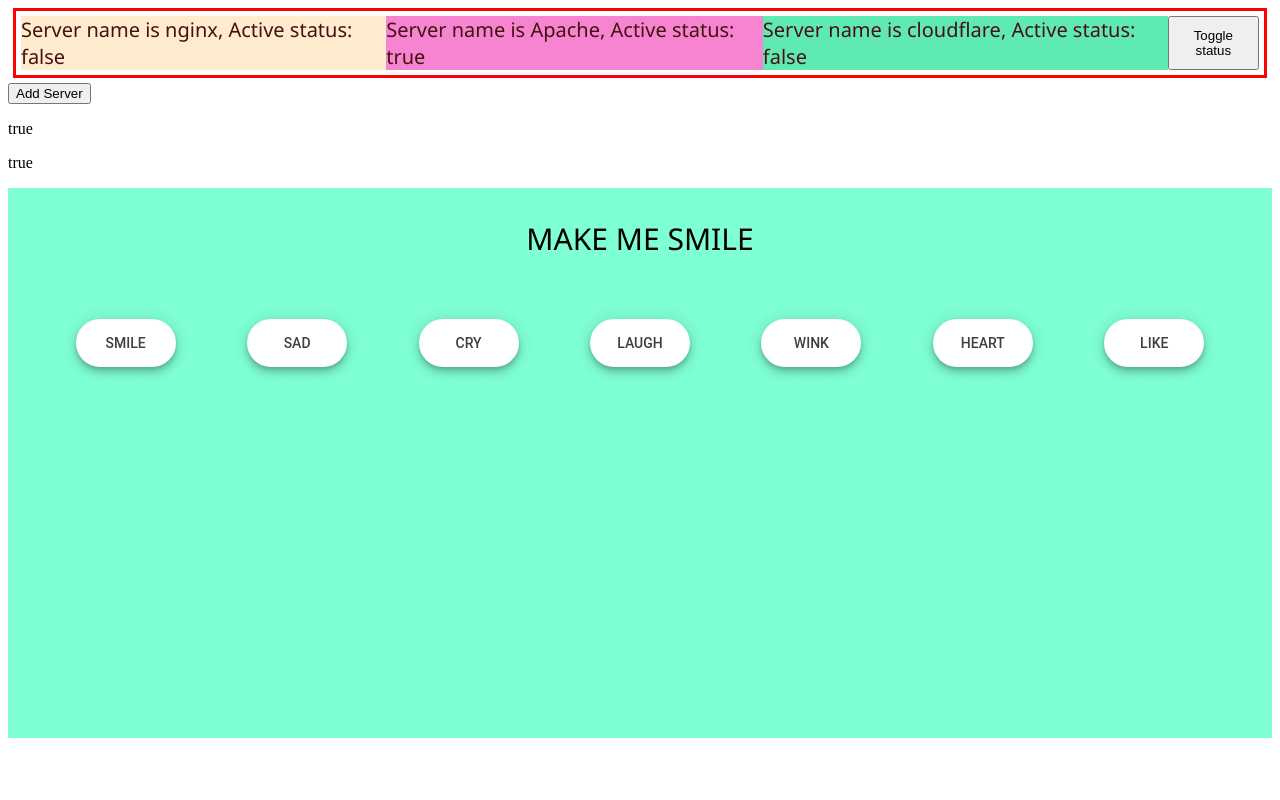
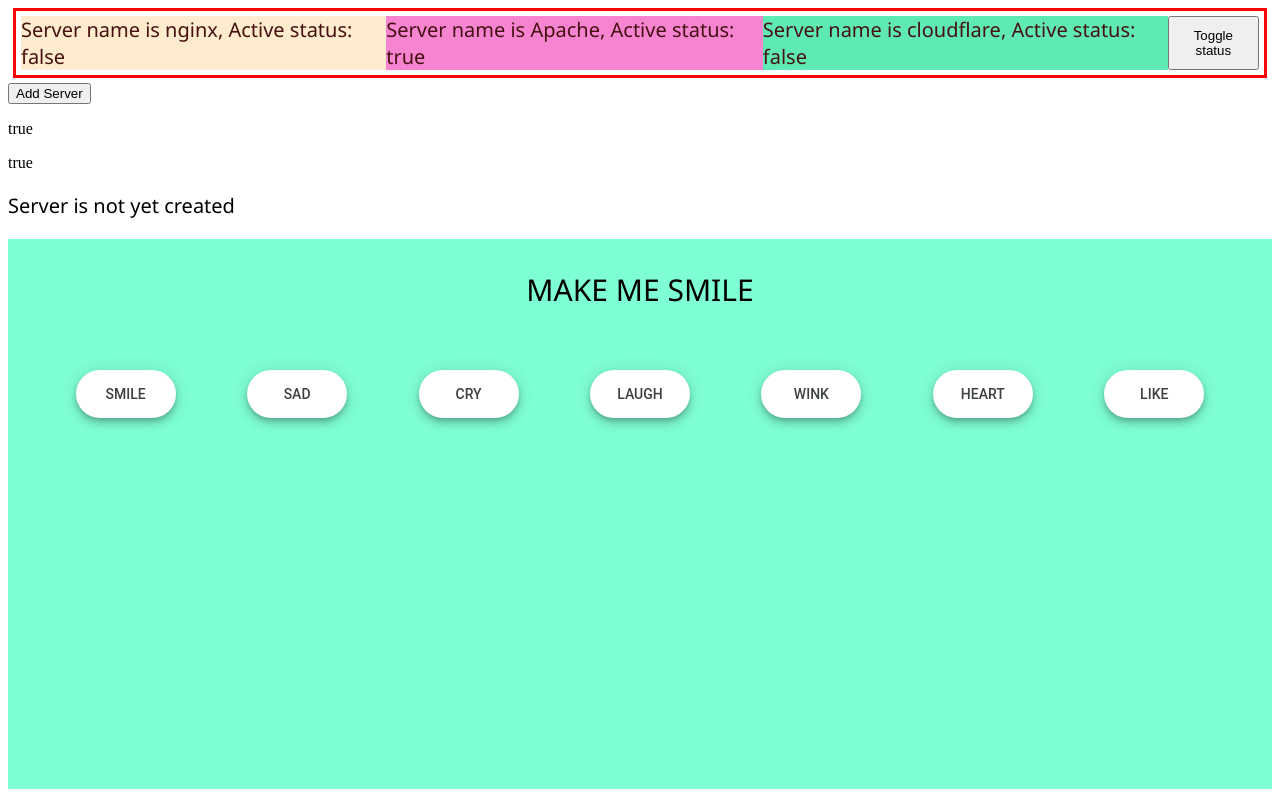
Before and after one commit to s-h-a-h/Complete-Angular, an Angular app: page / in a window 1280 px wide. Built offline with nearby package versions, Linux system fonts and the light colour scheme.

Commit message:
add server btn event binding

```diff
--- a/src/app/servers/servers.component.css
+++ b/src/app/servers/servers.component.css
@@ -63,3 +63,9 @@
     font-weight: 500;
     height: 48px;
 }
+
+#ser-status {
+    font-family: 'Segoe UI', Tahoma, Geneva, Verdana, sans-serif;
+    font-size: 20px;
+    font-weight: 500;
+}
--- a/src/app/servers/servers.component.html
+++ b/src/app/servers/servers.component.html
@@ -4,6 +4,7 @@
 <!-- String interpolation vs property binding -->
 <p>{{allowNewServer}}</p>
 <p [innerText]="allowNewServer"></p>
+<p id="ser-status">{{serverStatus}}</p>
 <!-- Event binding -->
 <div class="smile">
     <p id="text">{{action}}</p>
```
